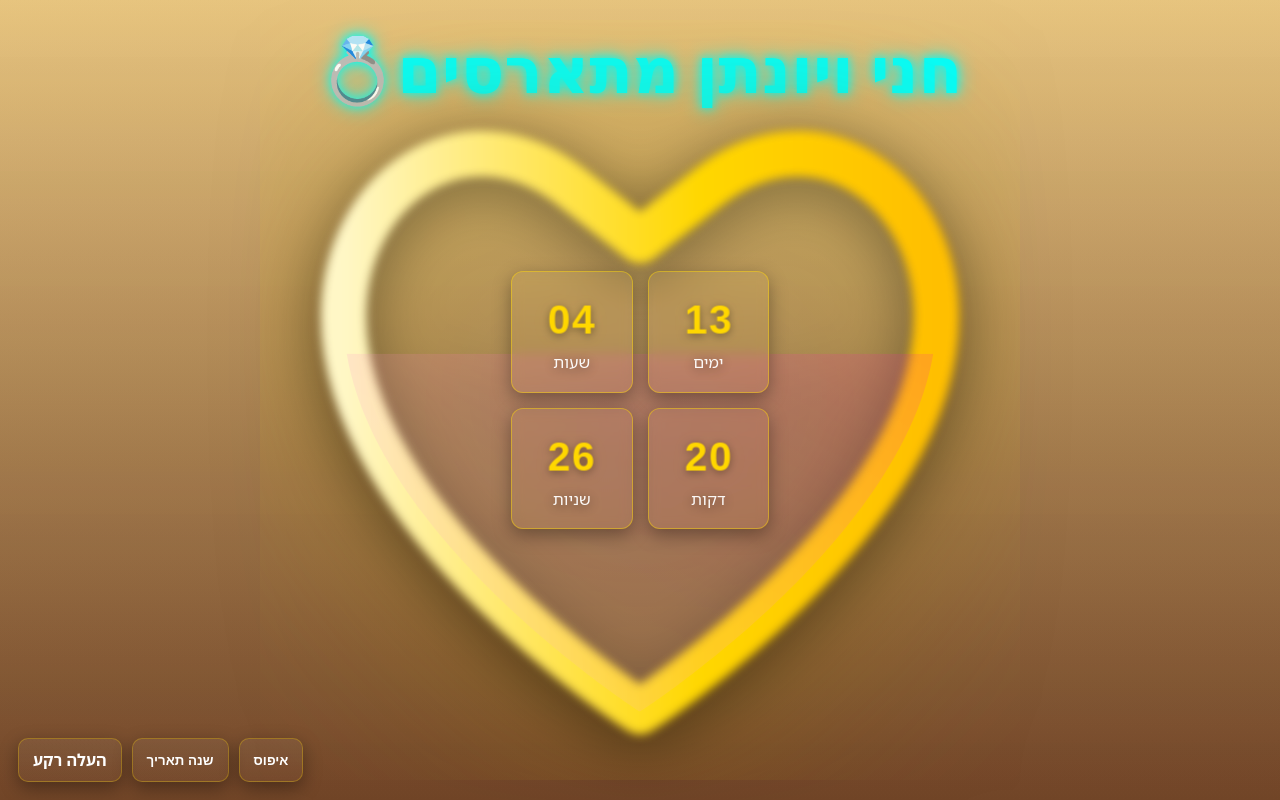
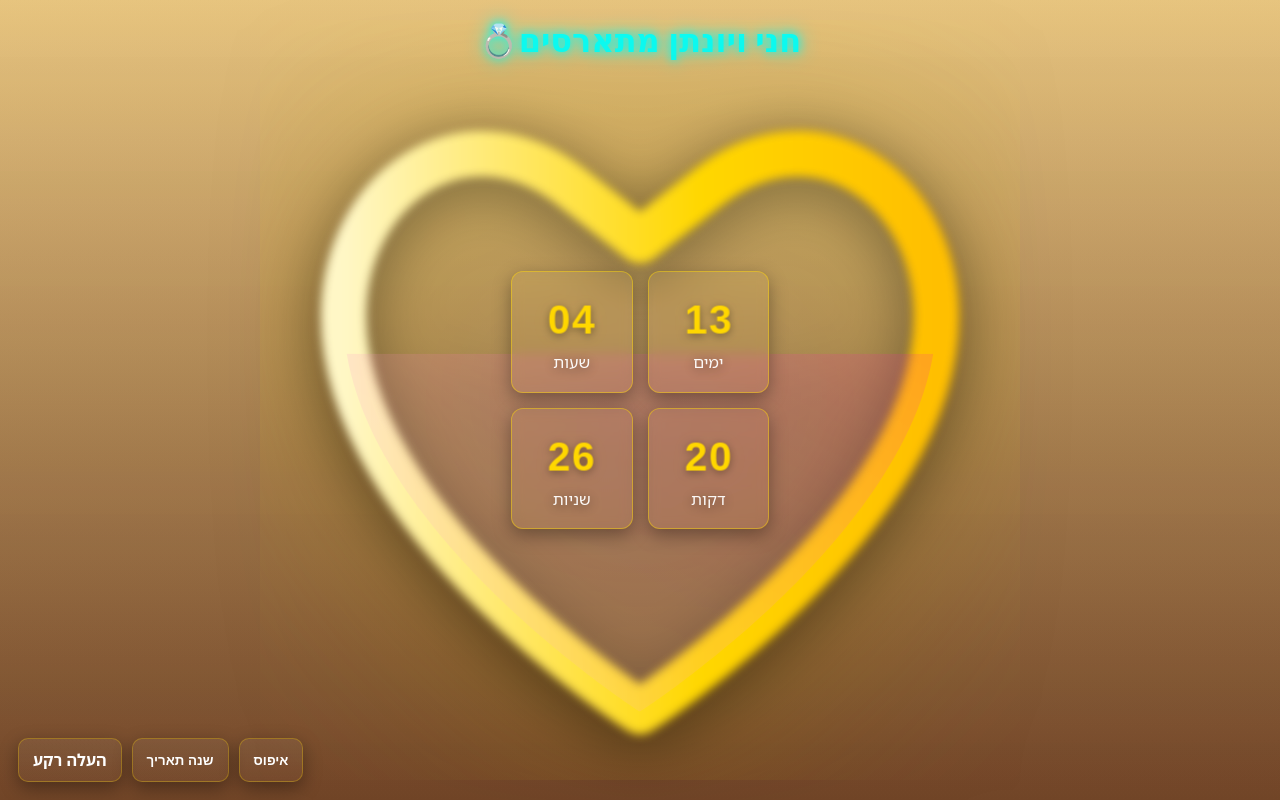
Before and after one commit to YonatanBenAmi/heart, a plain HTML site: page index.html in a window 1280 px wide. Drawn offline with Linux system fonts and the light colour scheme; a web font is replaced by a local one.

Commit message:
fix: loading

```diff
--- a/index.html
+++ b/index.html
@@ -23,7 +23,8 @@
   padding: 0;
   top: 10px;
   font-family: 'Pacifico', cursive; /* גופן מעוגל ומיוחד */
-  font-size: 4rem;
+  font-weight: 900;
+  font-style: normal;
   text-align: center;
   color: #ff00ff; /* צבע בסיס */
 
```
